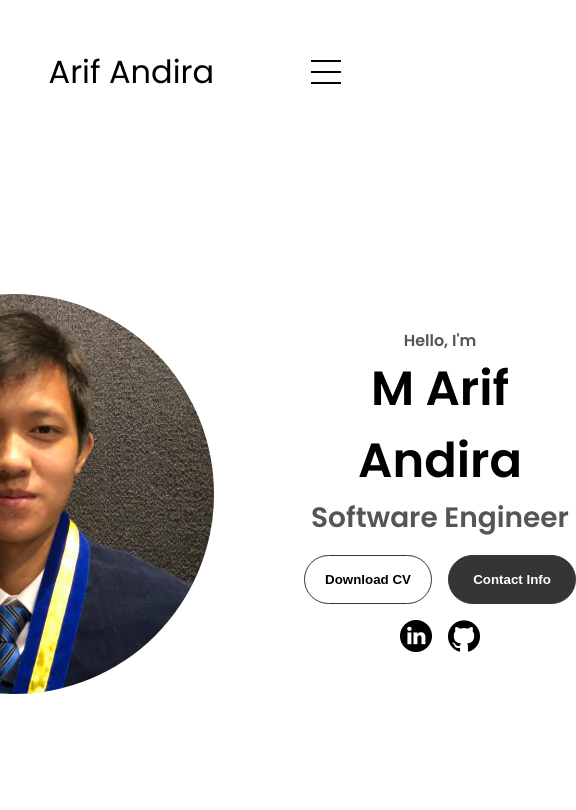
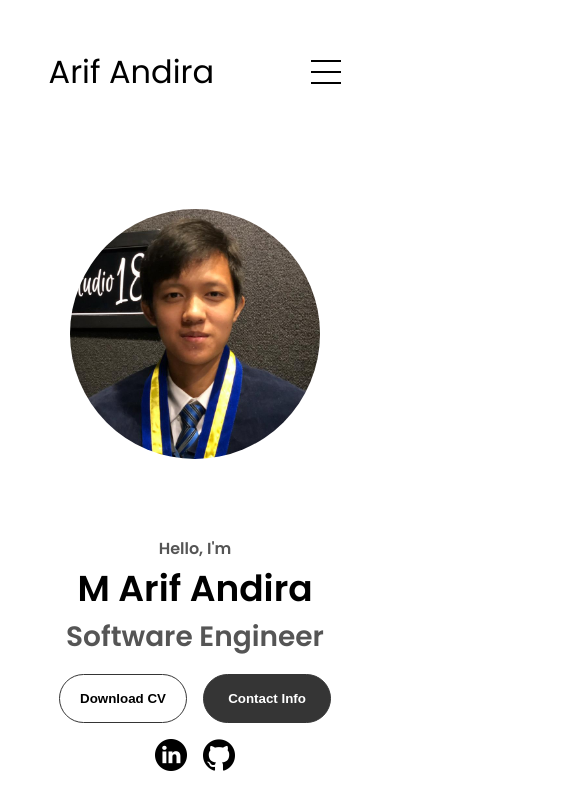
Before and after one commit to andiraarif/andiraarif.github.io, a plain HTML site: page index.html in a window 390 px wide. Shown: the whole page, 576 px wide, since content can reach past the window. Drawn offline with Linux system fonts and the light colour scheme.

Commit message:
Make responsive profile section

```diff
--- a/styles/mediaqueries.css
+++ b/styles/mediaqueries.css
@@ -6,4 +6,19 @@
   #hamburger-nav {
     display: flex;
   }
+
+  #profile {
+    flex-direction: column;
+    align-items: center;
+    gap: 7rem;
+  }
+
+  .profile__pic-pic {
+    height: 250px;
+    width: 250px;
+  }
+
+  .profile__info-name {
+    font-size: 3.6rem;
+  }
 }
--- a/styles/styles.css
+++ b/styles/styles.css
@@ -149,8 +149,8 @@ a:hover {
 /* Sections */
 
 section {
-  /* padding: 4vh;
-  height: 48vh; */
+  padding: 4vh;
+  height: 48vh;
   margin: 0 16rem;
   box-sizing: border-box;
   min-height: fit-content;
@@ -165,13 +165,9 @@ section {
 #profile {
   display: flex;
   justify-content: center;
+  align-items: center;
   gap: 9rem;
   height: 83vh;
-}
-
-.profile__pic-container {
-  display: flex;
-  margin: auto 0;
 }
 
 .profile__pic-pic {
```
